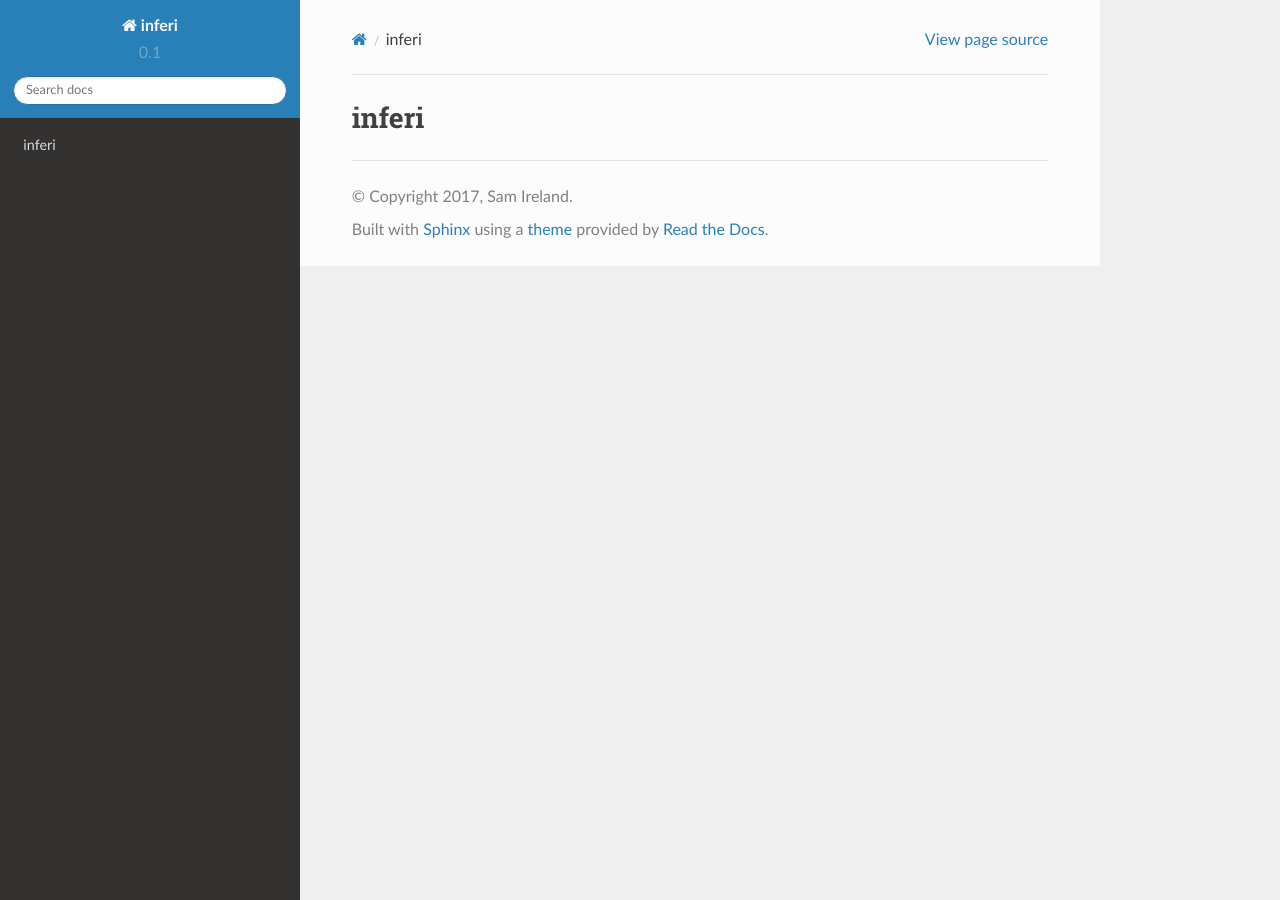
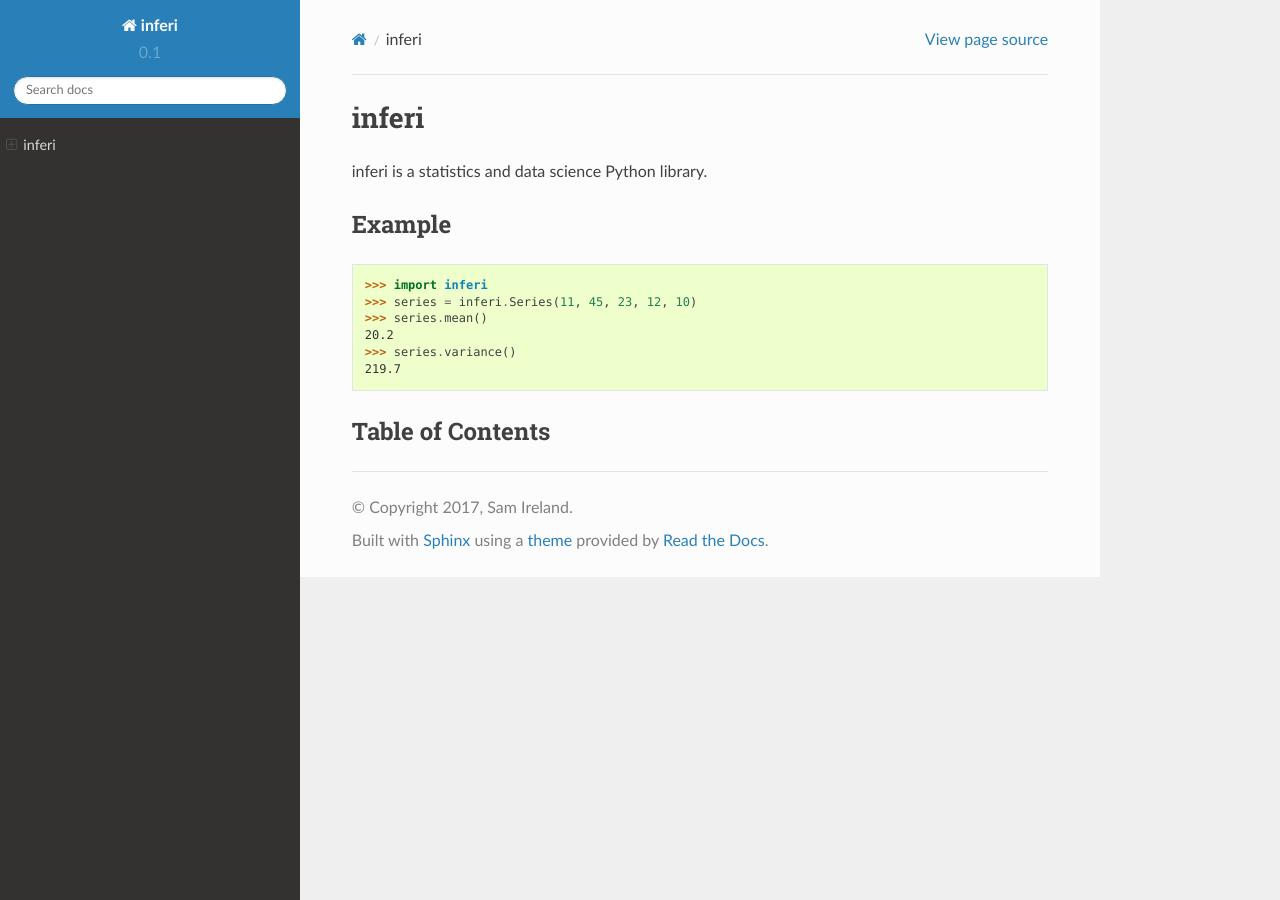
Before and after one commit to samirelanduk/inferi, a Sphinx documentation site: the page built from docs/source/index.rst, in a window 1280 px wide. Built offline with Sphinx 7.4.7 and the Read the Docs theme 2.0.0, drawn with Linux system fonts in a browser that asks for light colours.

Commit message:
Add docs home page

```diff
--- a/docs/source/index.rst
+++ b/docs/source/index.rst
@@ -1,2 +1,18 @@
 inferi
 ======
+
+inferi is a statistics and data science Python library.
+
+Example
+-------
+
+  >>> import inferi
+  >>> series = inferi.Series(11, 45, 23, 12, 10)
+  >>> series.mean()
+  20.2
+  >>> series.variance()
+  219.7
+
+
+Table of Contents
+-----------------
```
